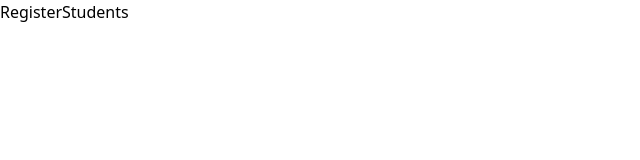
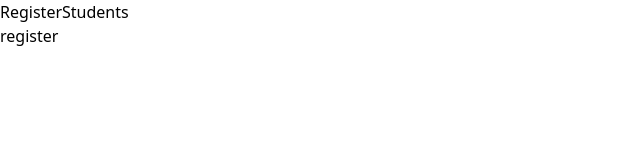
Before and after one commit to Betelsolomon/Student-Registration-Form, a React (Vite) app in the folder client/: page / in a window 1280 px wide. Shown: the top 160 px of the page, without its empty margins (0-640 px from the left). Built offline with nearby package versions, Linux system fonts and the light colour scheme.

Commit message:
implement animation

```diff
--- a/client/src/pages/LandingPage.tsx
+++ b/client/src/pages/LandingPage.tsx
@@ -1,5 +1,6 @@
 import React, { useState } from 'react'
 import { ViewToggle } from '../components'
+import { motion, AnimatePresence } from 'framer-motion'
 
 function LandingPage() {
   const [activeView, setActiveView] = useState<'register' | 'list'>('register')
@@ -11,6 +12,30 @@ function LandingPage() {
           activeView={activeView}
           onViewChange={setActiveView}
         />
+        <AnimatePresence mode="wait">
+          {activeView === 'register' ? (
+            <motion.div
+              key="register"
+              initial={{ opacity: 0, y: 10 }}
+              animate={{ opacity: 1, y: 0 }}
+              exit={{ opacity: 0, y: -10 }}
+              transition={{ duration: 0.2 }}
+            >
+              <h1>register</h1>
+            </motion.div>
+          ) : (
+            <motion.div
+              key="list"
+              initial={{ opacity: 0, y: 10 }}
+              animate={{ opacity: 1, y: 0 }}
+              exit={{ opacity: 0, y: -10 }}
+              transition={{ duration: 0.2 }}
+              className="max-w-2xl mx-auto"
+            >
+              <h1>Students</h1>
+            </motion.div>
+          )}
+        </AnimatePresence>
       </div>
     </div>
   )
```
